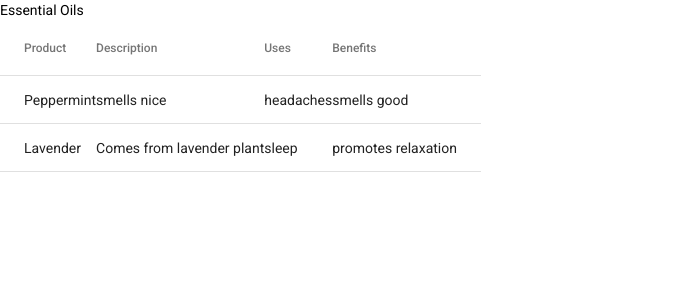
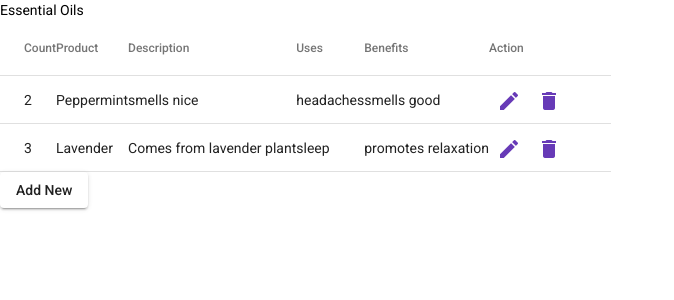
Before and after one commit to NathanaelK-CS/CS336-Project, an Angular app in the folder inventoryManagement/: page / in a window 1280 px wide. Shown: the top 300 px of the page, without its empty margins (0-674 px from the left). Built offline with nearby package versions, Linux system fonts and the light colour scheme.

Commit message:
Added additional table functionality

```diff
--- a/inventoryManagement/src/app/app.component.html
+++ b/inventoryManagement/src/app/app.component.html
@@ -4,7 +4,7 @@
 
 <table mat-table [dataSource]="myData">
   <ng-container matColumnDef="count">
-    <th mat-header-cell *matHeaderCellDef> Count </th>
+    <th mat-header-cell *matHeaderCellDef mat-sort-header> Count </th>
     <td mat-cell *matCellDef="let oil"> {{oil.count}} </td>
   </ng-container>
 
@@ -28,6 +28,26 @@
     <td mat-cell *matCellDef="let oil"> {{oil.benefits}} </td>
   </ng-container>
 
+
+  <!-- This code found here: https://careydevelopment.us/blog/angular-material-how-to-add-clickable-icons-to-rows-in-a-table -->
+  <ng-container matColumnDef="icon">
+    <tr>
+      <th mat-header-cell *matHeaderCellDef> Action </th>
+    </tr>
+    <tr>
+      <td mat-cell *matCellDef="let row" style="width:20%">
+        <button mat-icon-button color="primary" title="Edit Row">
+          <mat-icon (click)="editRow()">edit</mat-icon>
+        </button>
+        <button mat-icon-button color="primary" title="Delete Row">
+          <mat-icon (click)="deleteRow()">delete</mat-icon>
+        </button>
+      </td>
+    <tr>
+  </ng-container>
+
   <tr mat-header-row *matHeaderRowDef="columnsToDisplay"></tr>
   <tr mat-row *matRowDef="let myRowData; columns: columnsToDisplay"></tr>
 </table>
+
+<button type="button" mat-raised-button (click)="addNew()">Add New</button>
--- a/inventoryManagement/src/app/app.component.ts
+++ b/inventoryManagement/src/app/app.component.ts
@@ -5,20 +5,25 @@ interface essentialOil {
   description: string;
   uses: string;
   benefits: string;
+  count: Number;
 }
 
+// For testing
 const peppermint: essentialOil = {
   product: "Peppermint",
   description: "smells nice",
   uses: "headaches",
-  benefits: "smells good"
+  benefits: "smells good",
+  count: 2
 }
 
+// For testing
 const lavender: essentialOil = {
   product: "Lavender",
   description: "Comes from lavender plant",
   uses: "sleep",
-  benefits: "promotes relaxation"
+  benefits: "promotes relaxation",
+  count: 3
 }
 
 @Component({
@@ -29,6 +34,17 @@ const lavender: essentialOil = {
 export class AppComponent {
   title = 'inventoryManagement';
   myData = [peppermint, lavender];
-  columnsToDisplay = ['product', 'description', 'uses', 'benefits']
+  columnsToDisplay = ['count', 'product', 'description', 'uses', 'benefits', 'icon']
 
+  addNew() {
+    console.log("Button Press is working");
+  }
+
+  editRow() {
+    console.log("Edit Button works");
+  }
+
+  deleteRow() {
+    console.log("Delete button works");
+  }
 }
--- a/inventoryManagement/src/app/app.module.ts
+++ b/inventoryManagement/src/app/app.module.ts
@@ -5,6 +5,8 @@ import { AppRoutingModule } from './app-routing.module';
 import { AppComponent } from './app.component';
 import { BrowserAnimationsModule } from '@angular/platform-browser/animations';
 import { MatTableModule } from '@angular/material/table';
+import { MatButtonModule } from '@angular/material/button';
+import { MatIconModule } from '@angular/material/icon'
 
 @NgModule({
   declarations: [
@@ -14,7 +16,9 @@ import { MatTableModule } from '@angular/material/table';
     BrowserModule,
     AppRoutingModule,
     BrowserAnimationsModule,
-    MatTableModule
+    MatTableModule,
+    MatButtonModule,
+    MatIconModule
   ],
   providers: [],
   bootstrap: [AppComponent]
```
Also changed, not shown: 1 other file (tests, documents, lock files or other folders).
